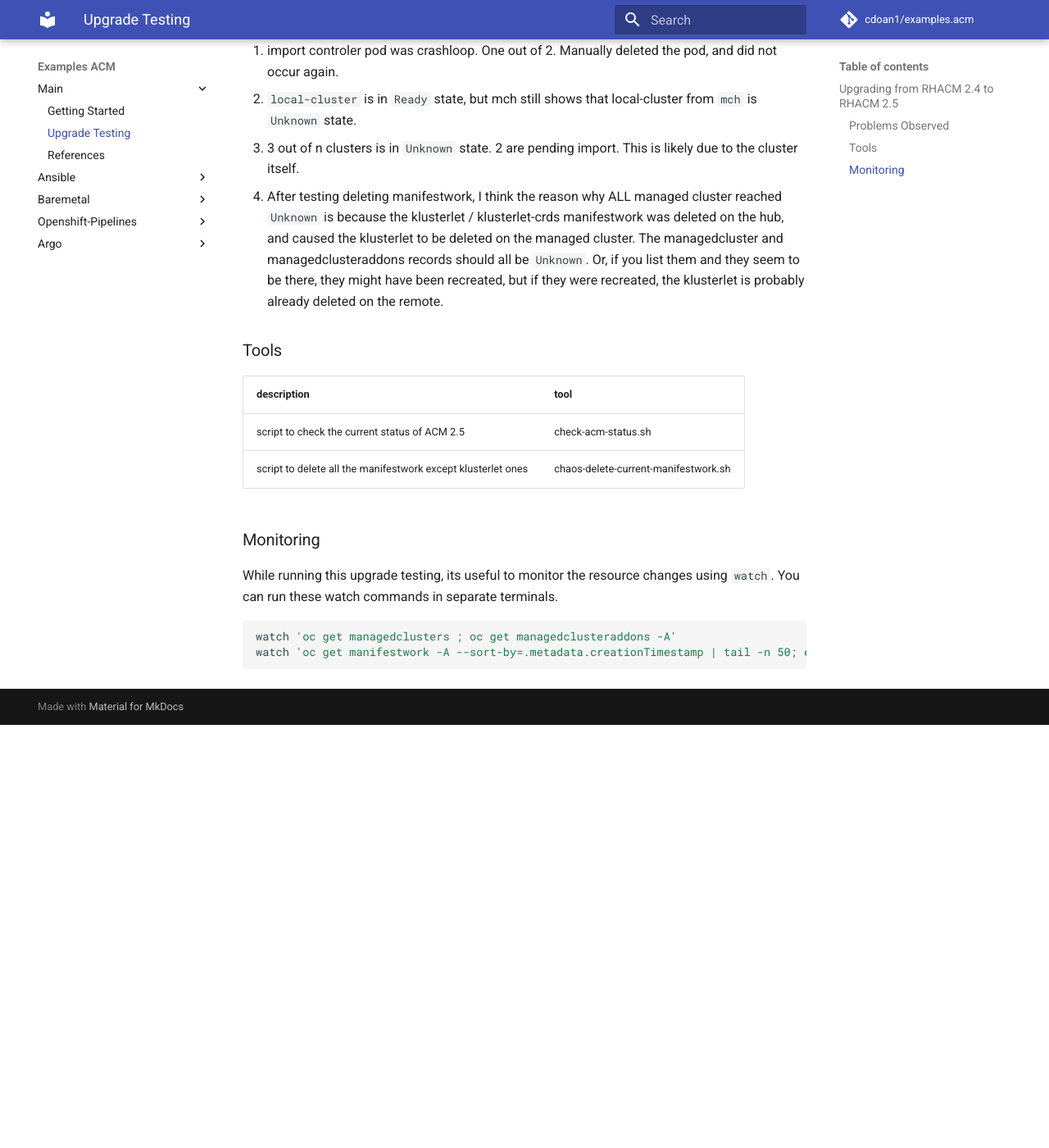
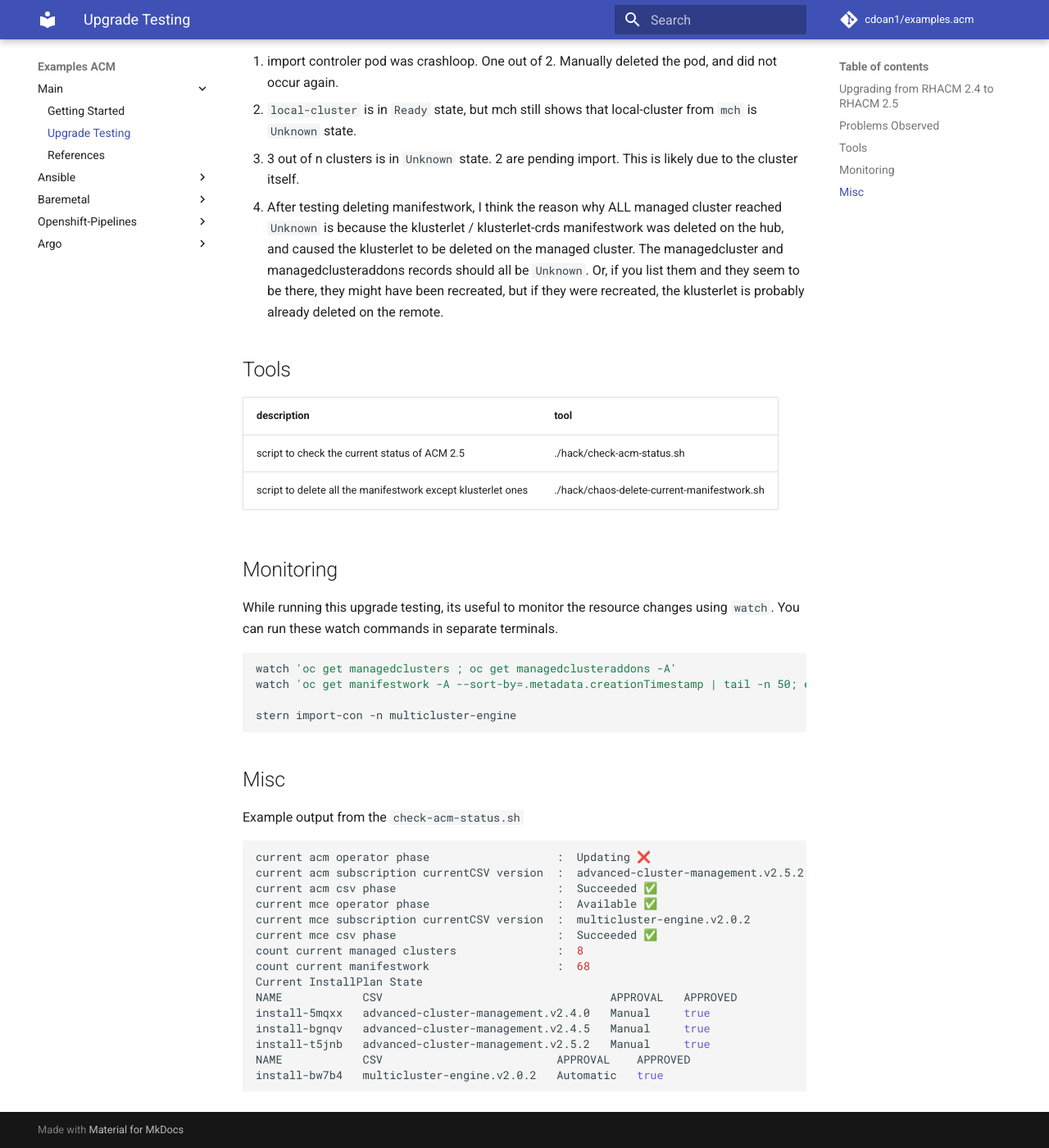
Before and after one commit to cdoan1/examples.acm, an MkDocs documentation site: the page built from docs/upgrade-downstream.md, in a window 1280 px wide and 1400 px high, scrolled down 3157 px. Shown: the whole window at 82% size. Built offline with MkDocs 1.6.1 and Material for MkDocs 9.7.7, drawn with Linux system fonts in a browser that asks for light colours; comment, search, counter and statistics services are not loaded; before the commit the page ends 4041 px from its top, so only the background shows below that.

Commit message:
update upgrade docs

````diff
--- a/docs/upgrade-downstream.md
+++ b/docs/upgrade-downstream.md
@@ -125,25 +125,49 @@
 
 17. Turns out, its very easy to delete manifestwork. Not sure what would require deleting the finalizer on the manifestwork resource. I found that these records can be deleted without any block.
 
-### Problems Observed
+## Problems Observed
 
 1. import controler pod was crashloop. One out of 2. Manually deleted the pod, and did not occur again.
 2. `local-cluster` is in `Ready` state, but mch still shows that local-cluster from `mch` is `Unknown` state.
 3. 3 out of n clusters is in `Unknown` state. 2 are pending import. This is likely due to the cluster itself.
 4. After testing deleting manifestwork, I think the reason why ALL managed cluster reached `Unknown` is because the klusterlet / klusterlet-crds manifestwork was deleted on the hub, and caused the klusterlet to be deleted on the managed cluster. The managedcluster and managedclusteraddons records should all be `Unknown`. Or, if you list them and they seem to be there, they might have been recreated, but if they were recreated, the klusterlet is probably already deleted on the remote.
 
-### Tools
+## Tools
 
 | description | tool |
 |-------------|------|
-| script to check the current status of ACM 2.5                | check-acm-status.sh |
-| script to delete all the manifestwork except klusterlet ones | chaos-delete-current-manifestwork.sh |
+| script to check the current status of ACM 2.5                | ./hack/check-acm-status.sh |
+| script to delete all the manifestwork except klusterlet ones | ./hack/chaos-delete-current-manifestwork.sh |
 
-### Monitoring
+## Monitoring
 
 While running this upgrade testing, its useful to monitor the resource changes using `watch`. You can run these watch commands in separate terminals.
 
 ```bash
 watch 'oc get managedclusters ; oc get managedclusteraddons -A'
 watch 'oc get manifestwork -A --sort-by=.metadata.creationTimestamp | tail -n 50; echo; echo "count manifestwork: " $(oc get manifestwork -A | wc -l)'
+
+stern import-con -n multicluster-engine
 ```
+
+## Misc
+
+Example output from the `check-acm-status.sh`
+
+```bash
+current acm operator phase                   :  Updating ❌
+current acm subscription currentCSV version  :  advanced-cluster-management.v2.5.2
+current acm csv phase                        :  Succeeded ✅
+current mce operator phase                   :  Available ✅
+current mce subscription currentCSV version  :  multicluster-engine.v2.0.2
+current mce csv phase                        :  Succeeded ✅
+count current managed clusters               :  8
+count current manifestwork                   :  68
+Current InstallPlan State
+NAME            CSV                                  APPROVAL   APPROVED
+install-5mqxx   advanced-cluster-management.v2.4.0   Manual     true
+install-bgnqv   advanced-cluster-management.v2.4.5   Manual     true
+install-t5jnb   advanced-cluster-management.v2.5.2   Manual     true
+NAME            CSV                          APPROVAL    APPROVED
+install-bw7b4   multicluster-engine.v2.0.2   Automatic   true
+```
````
